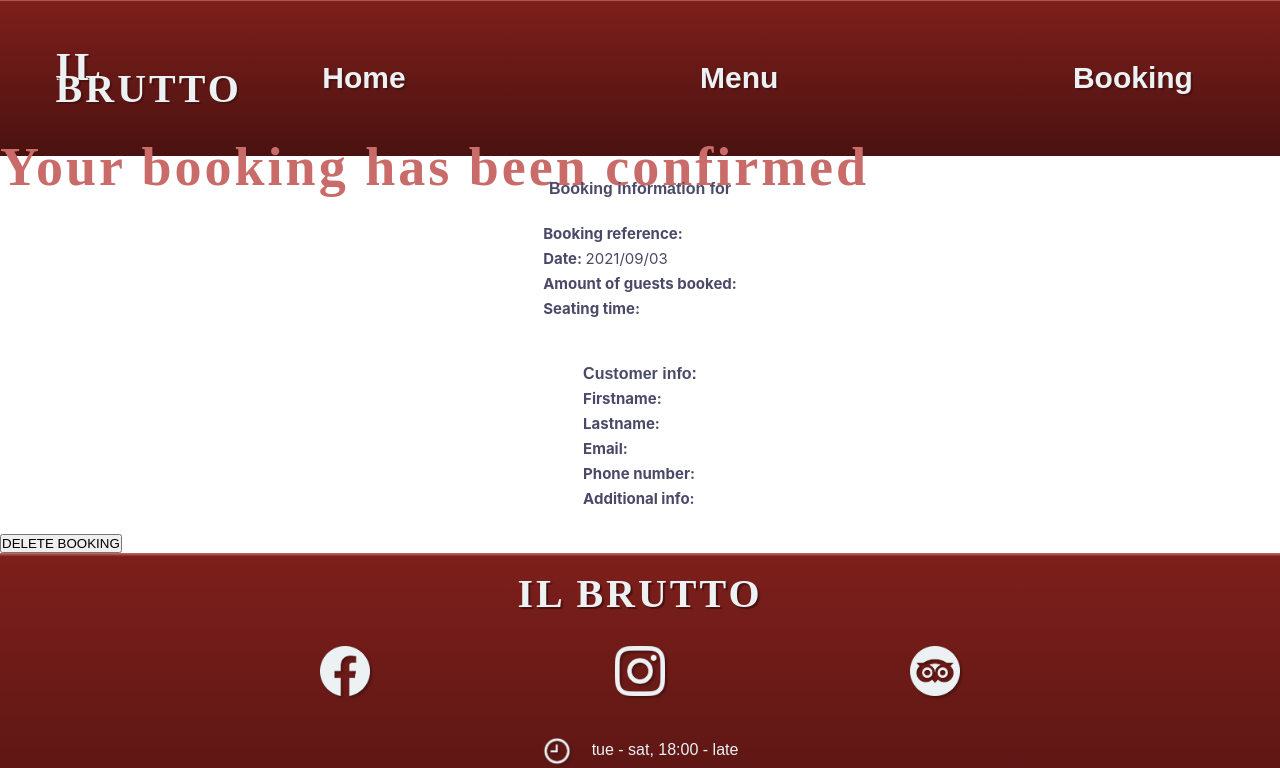
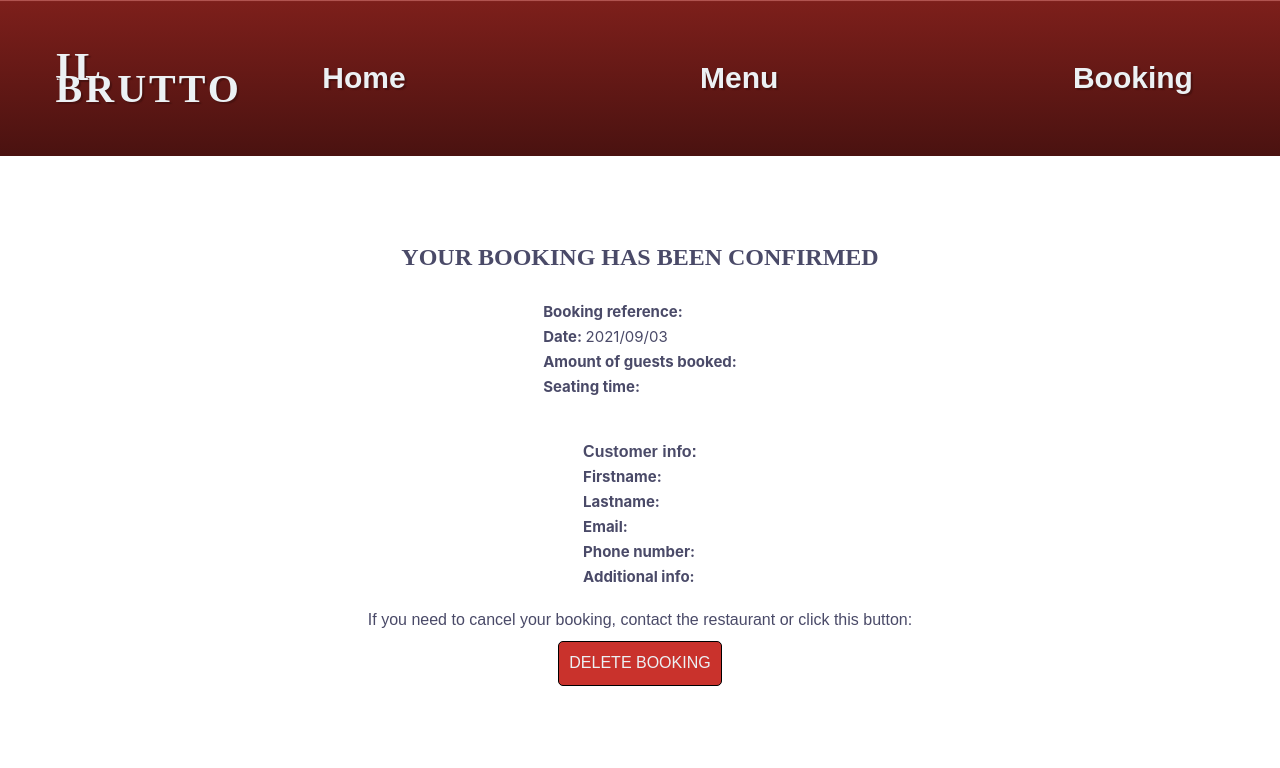
Before and after one commit to FilipAlmstedt/Il-Brutto-Front-End, a React (Create React App) app: page /confirmation/1 in a window 1280 px wide. Shown: the top 768 px of the page. Built offline with nearby package versions, Linux system fonts and the light colour scheme; no server answers; a web font is replaced by a local one.

Commit message:
styled confirmation page, fixed userForm scss issues

```diff
--- a/src/Components/BookingComponents/BookingSummary.tsx
+++ b/src/Components/BookingComponents/BookingSummary.tsx
@@ -13,7 +13,6 @@ export const BookingSummary = (props: IBookingSummaryProps) => {
   return (
     <>
       <div className="summaryContainer">
-        <h5>Booking information for {props.booking?.customerInfo.firstName}</h5>
         <div className="bookingDetails">
           <div className="bookingRefAndDate">
             <ul>
--- a/src/Components/BookingComponents/CalendarPlugin.tsx
+++ b/src/Components/BookingComponents/CalendarPlugin.tsx
@@ -20,6 +20,7 @@ export function CalendarPlugin(props: ICalendarPluginProps) {
 
   return (
     <>
+    <h5>Enter your desired preferences below:</h5>
       <div className="guestAmountContainer">
         <label htmlFor="guestAmount">Guest amount: </label>
         <input
--- a/src/Components/Pages/BookingPage.tsx
+++ b/src/Components/Pages/BookingPage.tsx
@@ -12,15 +12,17 @@ import { useHistory } from "react-router-dom";
 import { BookingSummary } from "../BookingComponents/BookingSummary";
 import { GDPR } from "../BookingComponents/GDPR";
 import { motion } from "framer-motion";
-
+import { NONAME } from "dns";
 
 export const BookingPage = () => {
   const [earlyTable, setEarlyTable] = useState<Boolean>(false);
   const [lateTable, setLateTable] = useState<Boolean>(false);
 
   // State that are used as trigger for slideanimations for different components
-  const [removeCalendarAnimation, setRemoveCalendarAnimation] = useState<Boolean>(false);
-  const [removeCustomerInfoAnimation, setRemoveCustomerInfoAnimation] = useState<Boolean>(false);
+  const [removeCalendarAnimation, setRemoveCalendarAnimation] =
+    useState<Boolean>(false);
+  const [removeCustomerInfoAnimation, setRemoveCustomerInfoAnimation] =
+    useState<Boolean>(false);
 
   const [summaryValue, setSummaryValue] = useState<Boolean>(false);
   const [checkBox, setCheckBox] = useState<Boolean>(false);
@@ -75,24 +77,23 @@ export const BookingPage = () => {
     showSummary();
 
     slideOutCustomerInfoComponent();
-
   };
 
   // When these two functions are called, they change the state and the animations are triggered
   const slideOutCustomerInfoComponent = () => {
     setRemoveCustomerInfoAnimation(!removeCustomerInfoAnimation);
-  }
+  };
   const slideOutCalendarComponent = () => {
-    setRemoveCalendarAnimation(!removeCalendarAnimation);;
-  }
+    setRemoveCalendarAnimation(!removeCalendarAnimation);
+  };
 
   // These fucntion trigger the set state functions that are triggered from links
   const goBackAndFourthCustomerInfo = () => {
     slideOutCustomerInfoComponent();
-  }
+  };
   const goBackAndFourthCalendar = () => {
-    slideOutCalendarComponent()
-  }
+    slideOutCalendarComponent();
+  };
 
   const sortBookings = (chosenDate: Date) => {
     let currentBookings: Booking[] = [];
@@ -149,17 +150,16 @@ export const BookingPage = () => {
 
   return (
     <>
-
       <div className="bookingContainer">
         <h4>Book a table</h4>
-        <h5>Enter your desired preferences below:</h5>
         {/* A state activates the animation for the calendar to slide out of frame depending if the customer has clicked the seatingTime or not*/}
-        <motion.div className="calenderContainer"
+        <motion.div
+          className="calenderContainer"
           initial={{
-            x: '100vw'
+            x: "100vw",
           }}
-          animate={{x: removeCalendarAnimation ? '-100vw': '0vw'}}
-          transition={{type: 'spring', delay: 0.6, stiffness: 40}}
+          animate={{ x: removeCalendarAnimation ? "-100vw" : "0vw" }}
+          transition={{ type: "spring", delay: 0.6, stiffness: 40 }}
         >
           <CalendarPlugin
             getUserAmount={getGuestAmount}
@@ -167,19 +167,20 @@ export const BookingPage = () => {
           ></CalendarPlugin>
         </motion.div>
         {/* rendera komponent beroende på tillgänglighet */}
-        <div>
+
           {/* If all the table are booked, show a text that forces the customer to pick another date to book a table */}
           {earlyTable === false && lateTable === false ? (
             <h4>
               No reservations are available at this date, try a different date!
             </h4>
           ) : (
-            <motion.div className="seatingContainer"
+            <motion.div
+              className="seatingContainer"
               initial={{
-                x: '100vw'
+                x: "100vw",
               }}
-              animate={{x: removeCalendarAnimation ? '-100vw': '0vw'}}
-              transition={{type: 'spring', delay: 0.6, stiffness: 40}}
+              animate={{ x: removeCalendarAnimation ? "-100vw" : "0vw" }}
+              transition={{ type: "spring", delay: 0.6, stiffness: 40 }}
             >
               <h5>Select time:</h5>
               <EarlySeating
@@ -193,21 +194,26 @@ export const BookingPage = () => {
               />
             </motion.div>
           )}
-        </div>
+
         {booking.seatingTime === "late" || booking.seatingTime === "early" ? (
           <motion.div
+          className="userFormContainer"
             initial={{
-              x: '100vw'
+              display: "visible",
+              x: "100vw",
             }}
-            animate={{x: removeCustomerInfoAnimation ? '-100vw': '0vw'}}
-            transition={{type: 'spring', delay: 0.5, stiffness: 40}}
+            animate={{ x: removeCustomerInfoAnimation ? "-100vw" : "0vw" }}
+            transition={{ type: "spring", delay: 0.5, stiffness: 40 }}
           >
-            <motion.div className="showEditBookingInfoContainer"
-              initial={{ x: '100vw', y: '-35vh'}}
-              animate={{ x: removeCalendarAnimation ? 0: '100vw' , y: '-35vh'}}
-              transition={{type: 'spring', delay: 0.5, stiffness: 40}}
+            <motion.div
+
+              initial={{ x: "100vw", y: "-35vh" }}
+              animate={{ x: removeCalendarAnimation ? 0 : "100vw", y: "-35vh" }}
+              transition={{ type: "spring", delay: 0.5, stiffness: 40 }}
             >
-              <p onClick={goBackAndFourthCalendar}>Detta är en länk! Styla den! Tillbaka</p>
+              <p className="calendarSwitch" onClick={goBackAndFourthCalendar}>
+              Tillbaka
+              </p>
               <UserForm addCustomerInfo={getCustomerInfo} />
             </motion.div>
           </motion.div>
@@ -216,20 +222,27 @@ export const BookingPage = () => {
         {/* Rendera summary ifall användare gått fyllt i och gått vidare med formuläret */}
         {summaryValue ? (
           <motion.div
-            initial={{ x: '100vw', y: '-65vh'}}
-            animate={{ x: removeCustomerInfoAnimation ? 0: '100vw' , y: '-70vh'}}
-            transition={{type: 'spring', delay: 0.4, stiffness: 40}}
-            >
-            <p onClick={goBackAndFourthCustomerInfo}>Detta är en länk! Styla den! Tillbaka</p>
+            initial={{ x: "100vw", y: "-65vh" }}
+            animate={{
+              x: removeCustomerInfoAnimation ? 0 : "100vw",
+              y: "-70vh",
+            }}
+            transition={{ type: "spring", delay: 0.4, stiffness: 40 }}
+          >
+            <p onClick={goBackAndFourthCustomerInfo}>
+              Detta är en länk! Styla den! Tillbaka
+            </p>
             <BookingSummary booking={booking} />
             <GDPR checkBox={toggleCheckbox} />
           </motion.div>
         ) : null}
         {/* Rendera post-knapp ifall villkoren är godkända */}
         {checkBox ? (
-          <motion.button className="post-button"  onClick={submitAllInfo}
-            initial={{x: '-100vw', y: '-60vh'}}
-            animate={{x: checkBox ? '0vw' : '90vw'}}
+          <motion.button
+            className="post-button"
+            onClick={submitAllInfo}
+            initial={{ x: "-100vw", y: "-60vh" }}
+            animate={{ x: checkBox ? "0vw" : "90vw" }}
           >
             ADD BOOKING
           </motion.button>
--- a/src/Components/Pages/ConfirmationPage.tsx
+++ b/src/Components/Pages/ConfirmationPage.tsx
@@ -37,13 +37,13 @@ export const ConfirmationPage = () => {
 
   return (
     <>
-      <h1>Your booking has been confirmed</h1>
-      {/* Send booking to Booking summary component */}
-      <BookingSummary
-        booking={booking}
-
-      ></BookingSummary>
-      <button onClick={deleteBooking}>DELETE BOOKING</button>
+      <div className="confirmationContainer">
+        <h4>Your booking has been confirmed</h4>
+        {/* Send booking to Booking summary component */}
+        <BookingSummary booking={booking}></BookingSummary>
+        <p>If you need to cancel your booking, contact the restaurant or click this button:</p>
+        <button className="deleteButton" onClick={deleteBooking}>DELETE BOOKING</button>
+      </div>
     </>
   );
 };
--- a/src/SCSS/components/_buttons.scss
+++ b/src/SCSS/components/_buttons.scss
@@ -1,10 +1,20 @@
 .primaryButton {
+    @include fontBody();
+    background-color: $dorian;
     margin: 1rem;
     padding: 1rem;
-    border: none;
+    border: 1px solid black;
     border-radius: 0.5rem;
     cursor: pointer;
-    background-color: $dorian;
+}
+
+.deleteButton {
     @include fontBody();
+    background-color: $tomata;
+    color: $dorian;
+    margin: 1rem;
+    padding: 1rem;
     border: 1px solid black;
+    border-radius: 0.5rem;
+    cursor: pointer;
 }
--- a/src/SCSS/components/_calendar.scss
+++ b/src/SCSS/components/_calendar.scss
@@ -12,4 +12,8 @@
     border-radius: 5%;
     margin-bottom: 1rem;
   }
+
+  h5 {
+    margin: 1rem;
+  }
 }
--- a/src/SCSS/components/_forms.scss
+++ b/src/SCSS/components/_forms.scss
@@ -1,7 +1,8 @@
 form {
   @include flexStyling(column, space-between);
   margin: 1rem;
-  width: 60%;
+  width: 100%;
+  margin: 0 auto;
 
   input {
     margin: 0.3rem;
@@ -19,6 +20,7 @@ form {
   }
 
   @include desktopsOnly {
+    width: 75%;
     input {
       width: 50%;
     }
--- a/src/SCSS/pages/_booking.scss
+++ b/src/SCSS/pages/_booking.scss
@@ -1,12 +1,12 @@
 .bookingContainer {
   @include flexStyling(column, center);
   margin: 1rem;
-  min-height: 75vh;
+  //min-height: 75vh;
 
   .seatingContainer {
     @include flexStyling(row, space-evenly);
-     width: 35rem;
-     height: 5rem;
+    width: 35rem;
+    height: 5rem;
     //margin: 0 auto;
     //margin-top: 1rem;
 
@@ -33,4 +33,14 @@
       }
     }
   }
+
+  .userFormContainer {
+    width: 75%;
+    margin: 0 auto;
+  }
+
+  .calendarSwitch {
+    font-size: $fs-subtitle;
+    text-align: center;
+  }
 }
--- a/src/SCSS/pages/_confirmation.scss
+++ b/src/SCSS/pages/_confirmation.scss
@@ -0,0 +1,9 @@
+.confirmationContainer {
+    @include flexStyling(column, center);
+    margin: 1rem;
+    min-height: 75vh;
+
+    h4, p {
+        text-align: center;
+    }
+}
```
